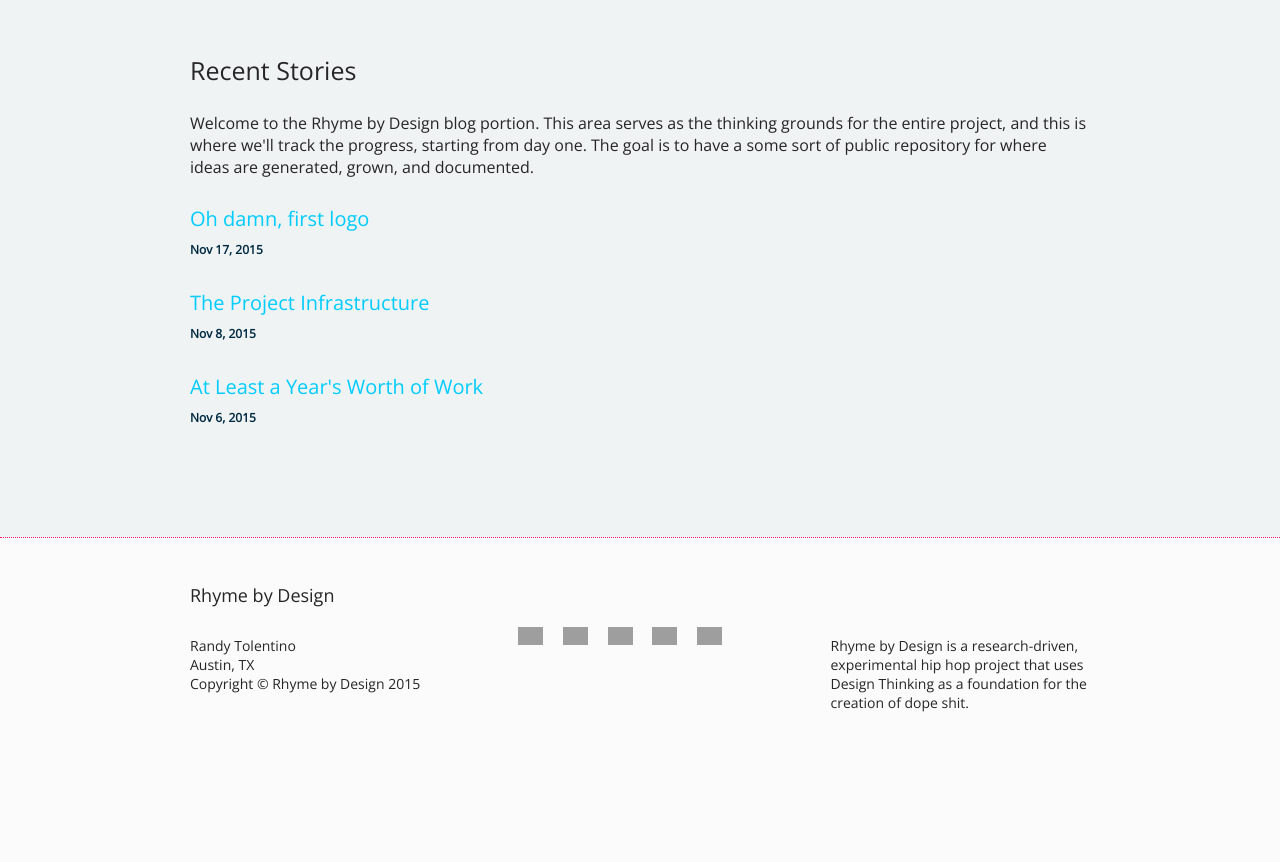
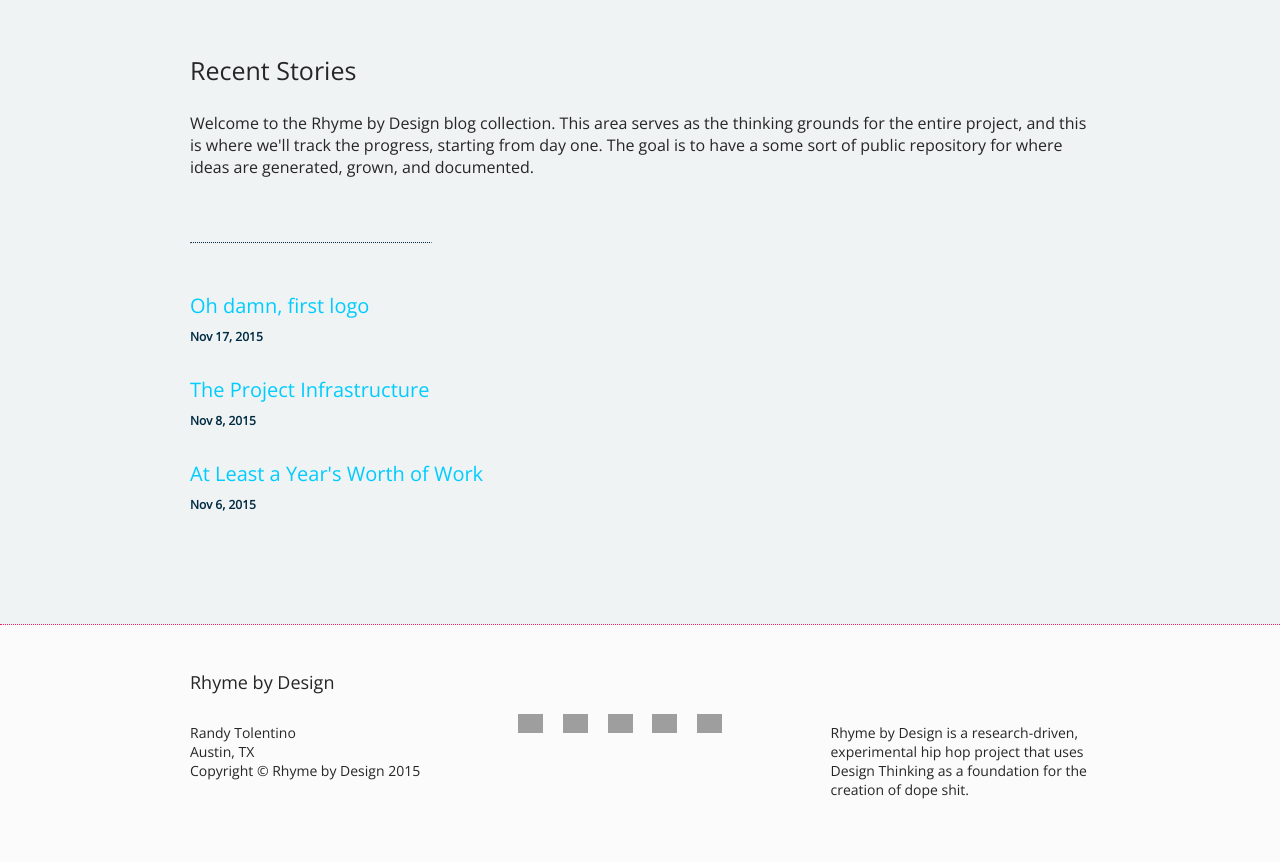
Before and after one commit to designrhyming/designrhyming, a Jekyll site: the page built from index.html, in a window 1280 px wide. Shown: the part 991-1853 px from the top of the page. Built offline with Jekyll 4.4.1, drawn with Linux system fonts in a browser that asks for light colours; before the commit the page ends 1766 px from its top, so only the background shows below that; grey boxes are pictures that could not be loaded.

Commit message:
hr style

```diff
--- a/_sass/_custom.scss
+++ b/_sass/_custom.scss
@@ -1,3 +1,9 @@
 .accent {
 	color: $magenta;
 }
+
+.hr-style {
+  border-top: 1px dotted $darkblue;
+  width: 15em;
+  margin: 4em 0 3em 0;
+}
--- a/index.html
+++ b/index.html
@@ -4,7 +4,10 @@ layout: splash
 
 <div class="home">
   <h3 class="page-heading">Recent Stories</h3>
-  <p>Welcome to the Rhyme by Design blog portion. This area serves as the thinking grounds for the entire project, and this is where we'll track the progress, starting from day one. The goal is to have a some sort of public repository for where ideas are generated, grown, and documented.</p>
+  <p>Welcome to the Rhyme by Design blog collection. This area serves as the thinking grounds for the entire project, and this is where we'll track the progress, starting from day one. The goal is to have a some sort of public repository for where ideas are generated, grown, and documented.</p>
+
+  <hr class="hr-style">
+
   <ul class="post-list">
     {% for post in site.posts %}
       <li class="post-list-item">
```
